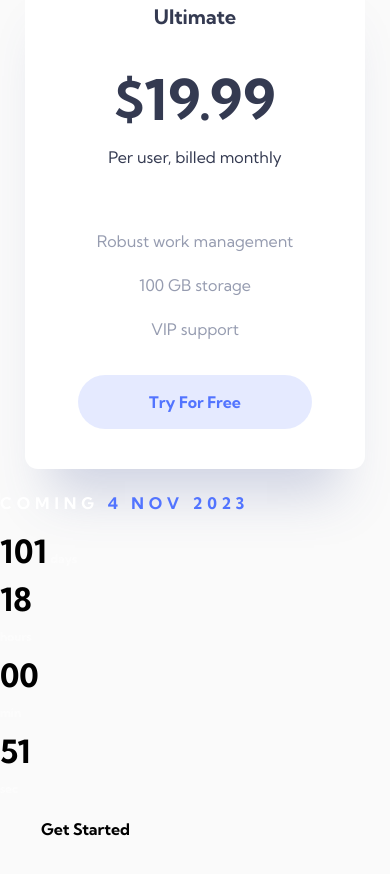
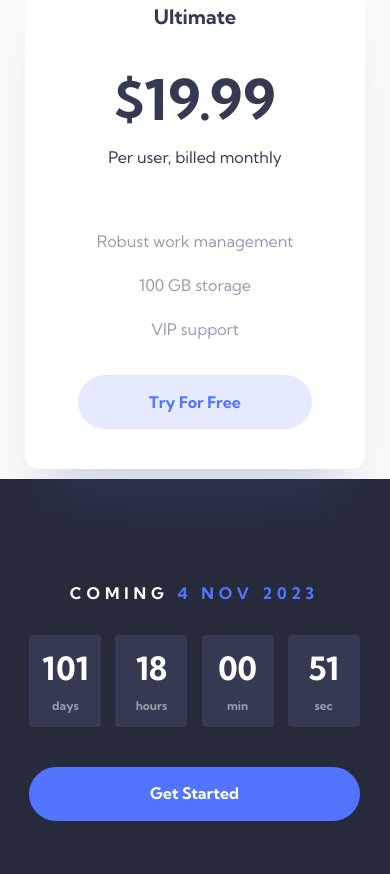
Before and after one commit to VCarames/FM--Officelite-Coming-Soon-Website-, a website: page index.html in a window 390 px wide. Shown: the part 1982-2856 px from the top of the page. Drawn offline with nearby package versions, Linux system fonts and the light colour scheme; files that its build step writes are made by us from their sources.

Commit message:
Countdown - Mobile Styling [SCSS]

```diff
--- a/index.html
+++ b/index.html
@@ -148,7 +148,9 @@
           </div>
         </div>
 
-        <a href="/sign-up.html" class="footer__btn btn">Get Started</a>
+        <a href="/sign-up.html" class="footer__btn btn btn--blue"
+          >Get Started</a
+        >
       </div>
     </footer>
   </body>
--- /dev/null
+++ b/src/scss/components/_countdown.scss
@@ -0,0 +1,31 @@
+.countdown {
+  &__heading {
+    text-align: center;
+    margin-bottom: 1.13rem;
+  }
+
+  &__list {
+    display: grid;
+    grid-template-columns: repeat(4, 4.5rem);
+    gap: 0.88rem;
+  }
+
+  &__item {
+    display: grid;
+    place-content: center;
+
+    border-radius: 4px;
+    background: var(--primary-clr-one);
+
+    margin-bottom: 2.5rem;
+    padding: 0.56rem 0 0.44rem 0;
+  }
+
+  &__number {
+    color: var(--neutral-clr-one);
+  }
+
+  &__text {
+    justify-self: center;
+  }
+}
--- /dev/null
+++ b/src/scss/layouts/_footer.scss
@@ -0,0 +1,14 @@
+.footer {
+  padding: 5.63rem 1.5rem 6.44rem 1.44rem;
+
+  background: var(--primary-clr-three);
+
+  &__content {
+    max-width: 69.38rem;
+
+    display: grid;
+    justify-content: center;
+
+    margin-inline: auto;
+  }
+}
--- a/src/scss/main.scss
+++ b/src/scss/main.scss
@@ -5,8 +5,10 @@
 
 @use "components/buttons";
 @use "components/plan-card";
+@use "components/countdown";
 
 @use "layouts/body";
 @use "layouts/header";
 @use "layouts/intro";
 @use "layouts/plans";
+@use "layouts/footer";
```
